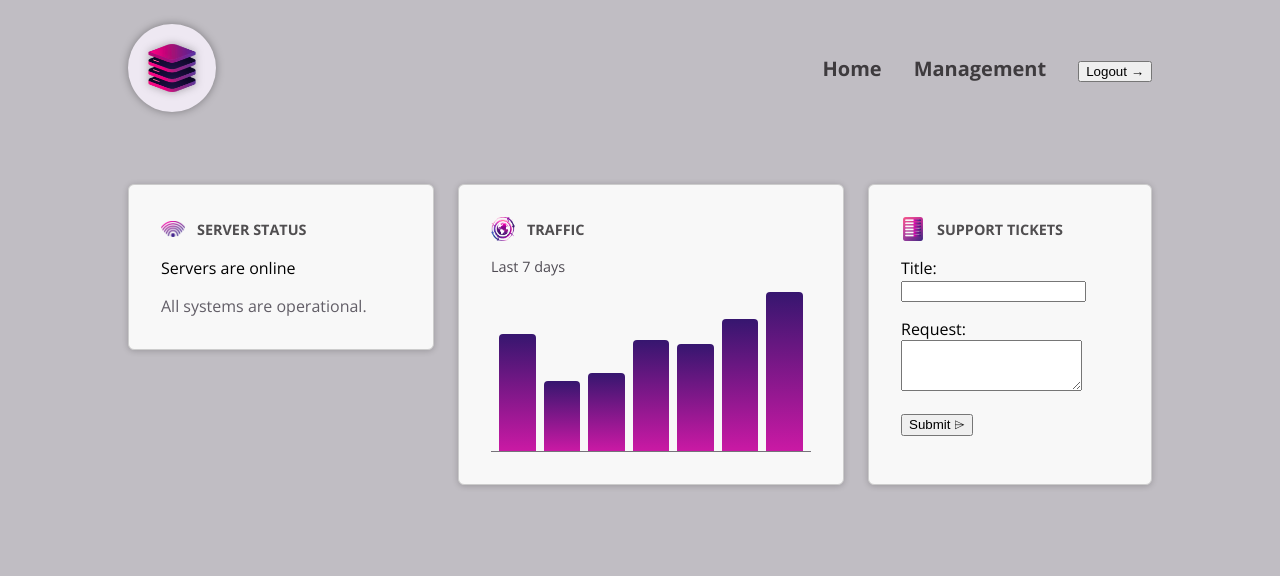
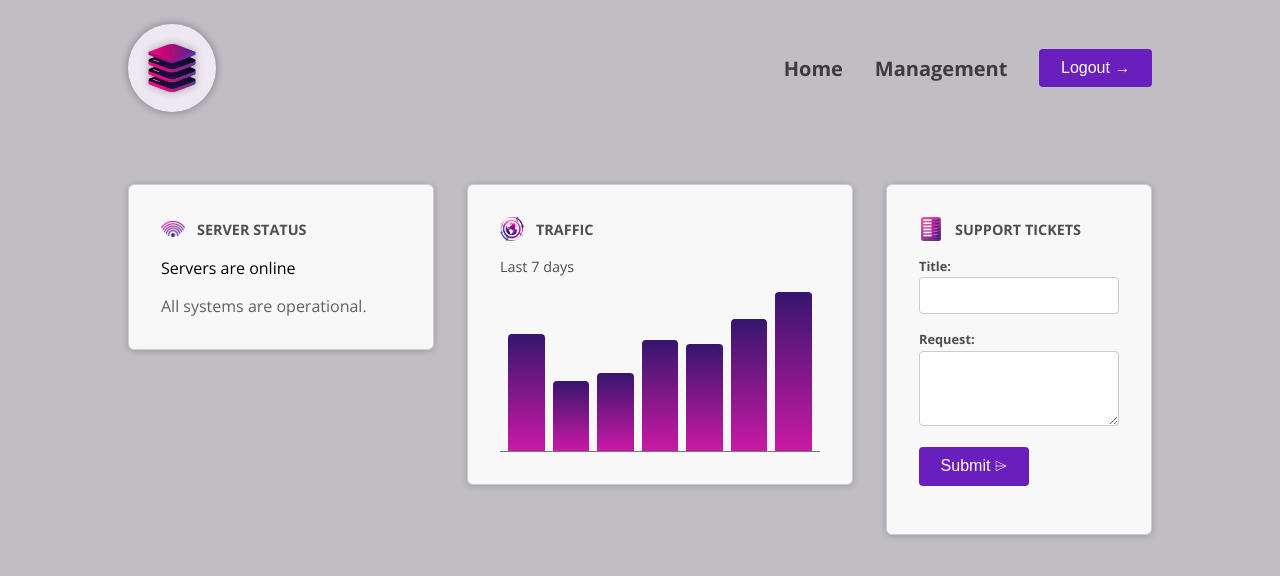
Before and after one commit to drizzor/udemy-angular-P06-Component-Deep-Dive, an Angular app: page / in a window 1280 px wide. Shown: the top 576 px of the page. Built offline with nearby package versions, Linux system fonts and the light colour scheme.

Commit message:
fix CSS non rendu

```diff
--- a/src/app/shared/button/button.component.css
+++ b/src/app/shared/button/button.component.css
@@ -1,4 +1,4 @@
-button {
+:host {
     display: inline-block;
     padding: 0.65rem 1.35rem;
     border-radius: 0.25rem;
@@ -10,7 +10,7 @@
     border: none;
 }
 
-button:hover {
+:host:hover {
     background-color: #551b98;
 }
 
@@ -20,6 +20,6 @@
     transition: transform 0.2s ease-in-out;
 }
 
-button:hover .icon {
+:host:hover .icon {
     transform: translateX(4px);
 }
--- a/src/app/shared/control/control.component.html
+++ b/src/app/shared/control/control.component.html
@@ -1,4 +1,4 @@
-<p>
+<p class="control">
     <label [for]="label().for">{{ label().name }}</label>
     <ng-content select="input, textarea" />
 </p>
--- a/src/app/shared/control/control.component.ts
+++ b/src/app/shared/control/control.component.ts
@@ -1,11 +1,12 @@
-import { Component, input } from '@angular/core';
+import { Component, ViewEncapsulation, input } from '@angular/core';
 
 @Component({
   selector: 'app-control',
   standalone: true,
   imports: [],
   templateUrl: './control.component.html',
-  styleUrl: './control.component.css'
+  styleUrl: './control.component.css',
+  encapsulation: ViewEncapsulation.None,
 })
 export class ControlComponent {
   label = input.required<{
```
